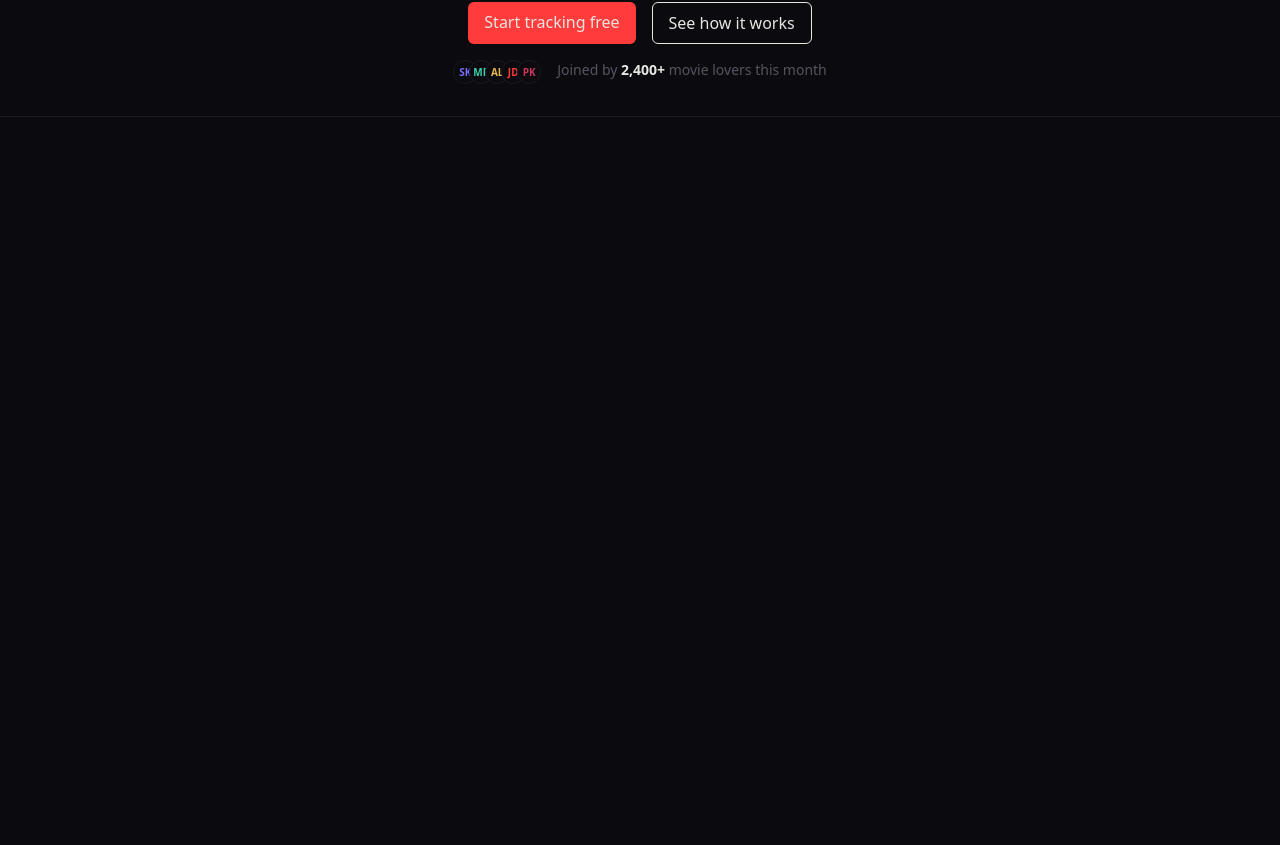
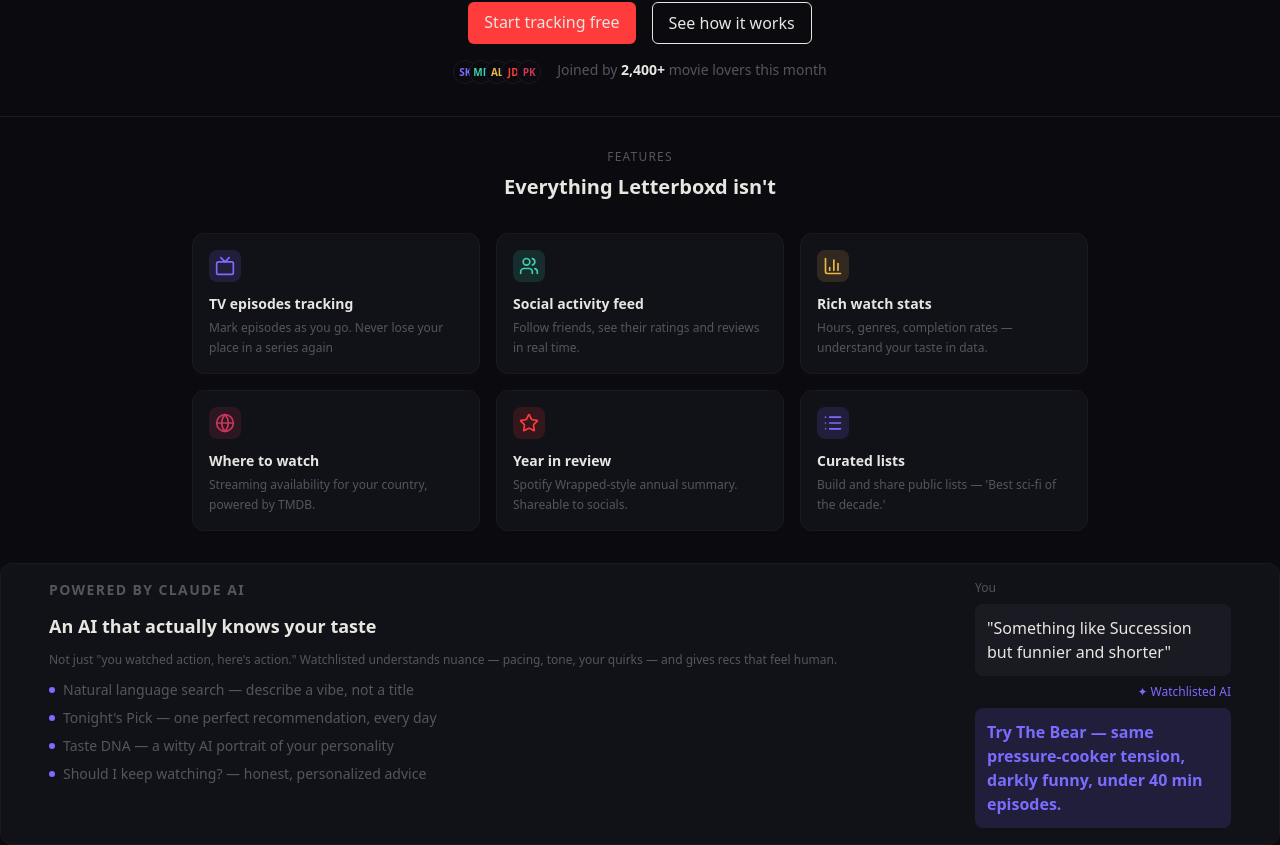
Before and after one commit to AlanGarc1a/watchlisted, a Next.js app: page / in a window 1280 px wide. Shown: the part 285-1130 px from the top of the page. Before the commit the page ends 800 px from the top, so only its background shows below. Built offline with nearby package versions, Linux system fonts and the light colour scheme.

Commit message:
add Features and AIStrip components; include lucide-react dependency

```diff
--- a/package.json
+++ b/package.json
@@ -9,6 +9,7 @@
     "lint": "eslint"
   },
   "dependencies": {
+    "lucide-react": "^1.14.0",
     "next": "16.2.4",
     "react": "19.2.4",
     "react-dom": "19.2.4"
--- /dev/null
+++ b/src/components/FeatureCard/index.tsx
@@ -0,0 +1,22 @@
+
+type FeatureCardProps = {
+    icon: React.ReactNode
+    iconBg: string
+    title: string
+    description: string
+}
+
+const FeatureCard = ({ icon, iconBg, title, description }: FeatureCardProps) => {
+
+    return (
+        <div className="border border-raised bg-deep rounded-xl p-4">
+            <div className={`rounded-lg ${iconBg} w-8 h-8 flex items-center justify-center mb-3`}>
+                {icon}
+            </div>
+            <p className="text-sm font-semibold text-primary mb-1">{title}</p>
+            <p className="text-xs text-muted leading-relaxed">{description}</p>
+        </div>
+    )
+}
+
+export default FeatureCard;
--- /dev/null
+++ b/src/components/landing/AIStrip.tsx
@@ -0,0 +1,32 @@
+
+const AIStrip = () => {
+    return (
+        <div className='border border-raised bg-deep rounded-xl p-4 mt-8'>
+            <div className='flex justify-between px-8'>
+                <div className='space-y-3'>
+                    <p className='uppercase text-muted text-sm font-semibold tracking-widest'>powered by claude ai</p>
+                    <h3 className='text-primary text-lg font-bold'>An AI that actually knows your taste</h3>
+                    <p className='text-xs text-muted'>Not just &quot;you watched action, here&apos;s action.&quot; Watchlisted understands nuance — pacing, tone, your quirks — and gives recs that feel human.</p>
+                    <ul className='text-muted space-y-2'>
+                        <li className='text-sm flex items-center gap-2'><span className="w-1.5 h-1.5 rounded-full bg-violet flex-shrink-0" />Natural language search — describe a vibe, not a title</li>
+                        <li className='text-sm flex items-center gap-2'><span className="w-1.5 h-1.5 rounded-full bg-violet flex-shrink-0" />Tonight&apos;s Pick — one perfect recommendation, every day</li>
+                        <li className='text-sm flex items-center gap-2'><span className="w-1.5 h-1.5 rounded-full bg-violet flex-shrink-0" />Taste DNA — a witty AI portrait of your personality</li>
+                        <li className='text-sm flex items-center gap-2'><span className="w-1.5 h-1.5 rounded-full bg-violet flex-shrink-0" />Should I keep watching? — honest, personalized advice</li>
+                    </ul>
+                </div>
+                <div className='flex flex-col'>
+                    <p className='text-muted text-xs text-left mb-2'>You</p>
+                    <div className="bg-muted/15 rounded-lg p-3 max-w-64">
+                        <p className='text-primary'>&quot;Something like Succession but funnier and shorter&quot;</p>
+                    </div>
+                    <p className='text-violet text-xs text-right my-2'>✦ Watchlisted AI</p>
+                    <div className="rounded-lg p-3 bg-violet/15 max-w-64 ml-auto">
+                        <p className='text-violet font-semibold'>Try The Bear — same pressure-cooker tension, darkly funny, under 40 min episodes.</p>
+                    </div>
+                </div>
+            </div>
+        </div>
+    )
+}
+
+export default AIStrip;
--- /dev/null
+++ b/src/components/landing/Features.tsx
@@ -0,0 +1,77 @@
+import { Tv, Users, BarChart3, Globe, Star, List } from "lucide-react"
+import FeatureCard from "../FeatureCard"
+import AIStrip from "./AIStrip"
+
+type Feature = {
+    id: number
+    icon: React.ReactNode
+    iconBg: string
+    title: string
+    description: string
+}
+
+const features: Feature[] = [
+        {
+            id: 1,
+            icon: <Tv className="w-5 h-5 text-violet" />,
+            iconBg: 'bg-violet/15',
+            title: 'TV episodes tracking',
+            description: 'Mark episodes as you go. Never lose your place in a series again'
+        },
+        {
+            id: 2,
+            icon: <Users className="w-5 h-5 text-teal" />,
+            iconBg: 'bg-teal/15',
+            title: 'Social activity feed',
+            description: 'Follow friends, see their ratings and reviews in real time.'
+        },
+        {
+            id: 3,
+            icon: <BarChart3 className="w-5 h-5 text-gold" />,
+            iconBg: 'bg-gold/15',
+            title: 'Rich watch stats',
+            description: 'Hours, genres, completion rates — understand your taste in data.'
+        },
+        {
+            id: 4,
+            icon: <Globe className="w-5 h-5 text-rose" />,
+            iconBg: 'bg-rose/15',
+            title: 'Where to watch',
+            description: 'Streaming availability for your country, powered by TMDB.'
+        },
+        {
+            id: 5,
+            icon: <Star className="w-5 h-5 text-brand" />,
+            iconBg: 'bg-brand/15',
+            title: 'Year in review',
+            description: 'Spotify Wrapped-style annual summary. Shareable to socials.'
+        },
+        {
+            id: 6,
+            icon: <List className="w-5 h-5 text-violet" />,
+            iconBg: 'bg-violet/15',
+            title: 'Curated lists',
+            description:  "Build and share public lists — 'Best sci-fi of the decade.'"
+        }
+    ];
+
+const Features = () => {
+    return (
+        <div>
+            <div className="text-center my-8">
+                <p className="uppercase text-muted text-xs tracking-widest mb-2">Features</p>
+                <h2 className="text-xl font-bold text-primary">Everything Letterboxd isn&apos;t</h2>
+            </div>
+            {/* features grid */}
+            <div className="grid grid-cols-3 gap-4 max-w-4xl mx-auto">
+                {features.map(feature => (
+                    <FeatureCard key={feature.id} {...feature} />
+                ))}
+            </div>
+            {/* AI */}
+            <AIStrip />
+        </div>
+    )
+}
+
+export default Features;
--- a/src/components/landing/LandingPage.tsx
+++ b/src/components/landing/LandingPage.tsx
@@ -1,9 +1,11 @@
 import Hero from "./Hero";
+import Features from "./Features";
 
 const LandingPage = () => {
     return (
         <>
             <Hero />
+            <Features />
         </>
     )
 }
```
Also changed, not shown: 1 other file (tests, documents, lock files or other folders).
